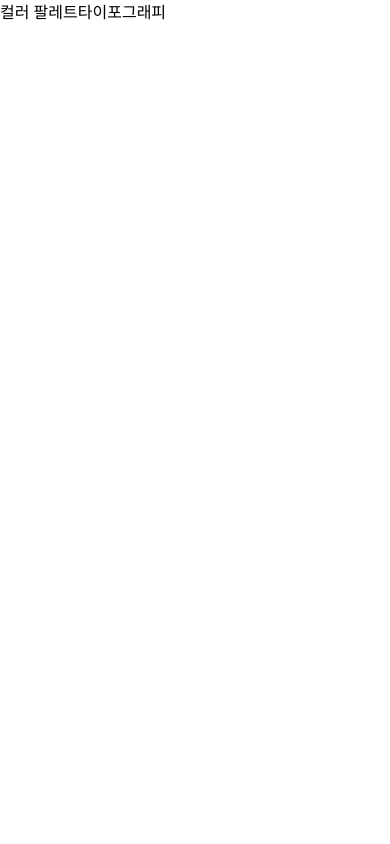
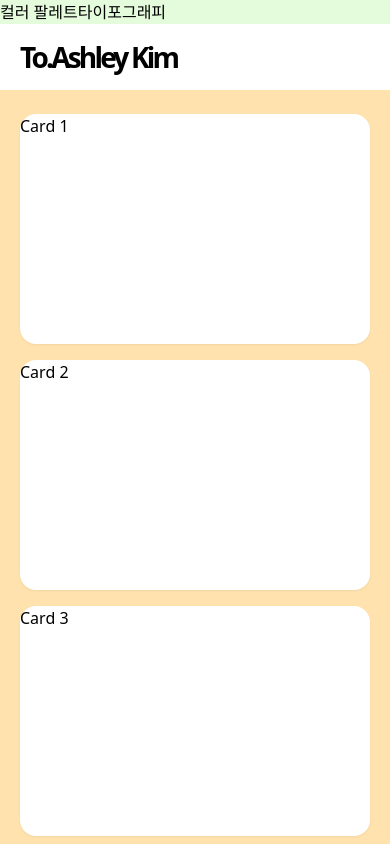
Before and after one commit to TAEINJEONG/rolling, a React (Vite) app: page / in a window 390 px wide. Shown: the top 844 px of the page. Built offline with nearby package versions, Linux system fonts and the light colour scheme.

Commit message:
feat/반응형 작업

```diff
--- a/src/index.css
+++ b/src/index.css
@@ -137,4 +137,7 @@
   --text-12-regular--line-height: 18px;
   --text-12-regular--font-weight: 400;
   --text-12-regular--letter-spacing: -0.6px;
+
+  --container-tablet: 1024px;
+  --container-zero: 0px;
 }
--- /dev/null
+++ b/src/pages/Card.tsx
@@ -0,0 +1,21 @@
+import React from 'react';
+
+const Card = ({ title }) => (
+  <div className="bg-gray-200 h-[200px] sm:w-full md:w-[calc(50%-12px)] lg:w-[calc(33.33333333%-16px)] xl:w-[calc(384px - 1px)] w-full">
+    <h3>{title}</h3>
+  </div>
+);
+
+const CardsContainer = () => {
+  const cards = ['Card 1', 'Card 2', 'Card 3', 'Card 4', 'Card 5', 'Card 6'];
+
+  return (
+    <div className="flex flex-wrap gap-[24px] justify-center">
+      {cards.map((title, index) => (
+        <Card key={index} title={title} />
+      ))}
+    </div>
+  );
+};
+
+export default CardsContainer;
--- /dev/null
+++ b/src/pages/Card2.tsx
@@ -0,0 +1,29 @@
+import React from 'react';
+
+const Card = ({ title }) => (
+  <div className="w-full h-[230px] sm:w-full sm:h-[230px] lg:h-[284px] xl:w-[384px] xl:h-[284px] 2xl:h-[284px] bg-white rounded-[16px] drop-shadow-xs">
+    <h3>{title}</h3>
+  </div>
+);
+
+const CardsContainer = () => {
+  const cards = ['Card 1', 'Card 2', 'Card 3', 'Card 4', 'Card 5', 'Card 6'];
+
+  return (
+    <div
+      className="
+      md:max-w-[1248px] m-auto p-[24px]
+      pt-[24px] pr-[20px] pl-[20px] pb-[38px]
+      md:pt-[93px] md:pr-[24px] md:pl-[24px] md:pb-[91px]
+      md:pt-[113px]
+      w-full grid grid-cols-1 grid-rows-6 gap-y-4
+      sm:gap[16px] md:w-full md:grid-cols-2 md:grid-cols:3 md:gap-x-4 md:gap-y-4 lg:grid-cols-3 lg:grid-rows-2 lg:gap-x-[24px] lg:gap-y-[28px]"
+    >
+      {cards.map((title, index) => (
+        <Card key={index} title={title} />
+      ))}
+    </div>
+  );
+};
+
+export default CardsContainer;
--- /dev/null
+++ b/src/pages/HeaderService.tsx
@@ -0,0 +1,23 @@
+import React from 'react';
+
+const HeaderService = () => {
+  return (
+    <div className="bg-white">
+      <div
+        className="
+        flex flex-col md:flex-row justify-between md:items-center
+        md:max-w-[1248px] m-auto
+        pt-[12px] pl-[20px] pr-[20px] pb-[12px]
+        md:pt-[13px] md:pl-[24px] md:pr-[24px] md:pb-[13px]
+      "
+      >
+        <p className="text-28-bold">To.Ashley Kim</p>
+        <div className="text-center">
+          <p className="hidden md:block">9명이 작성했어요!</p>
+        </div>
+      </div>
+    </div>
+  );
+};
+
+export default HeaderService;
--- a/src/pages/Layout.tsx
+++ b/src/pages/Layout.tsx
@@ -1,19 +1,27 @@
 import React from 'react';
 import { Outlet, Link } from 'react-router-dom';
+import Card2 from './Card2';
+import HeaderService from './HeaderService';
 
 const Layout = () => {
   return (
+    <div className="bg-beige-200 h-full">
+      <div className="m-auto h-full">
         <div>
-      <header>
+          <header className="bg-green-100">
             <nav>
               <Link to="/colors">컬러 팔레트</Link>
               <Link to="/typography">타이포그래피</Link>
             </nav>
           </header>
-      <main>
+          <main className="bg-beige-200 h-full">
+            <HeaderService />
+            <Card2 />
             <Outlet />
           </main>
           <footer></footer>
+        </div>
+      </div>
     </div>
   );
 };
```
Lines whose indentation alone changed are shown as unchanged.
